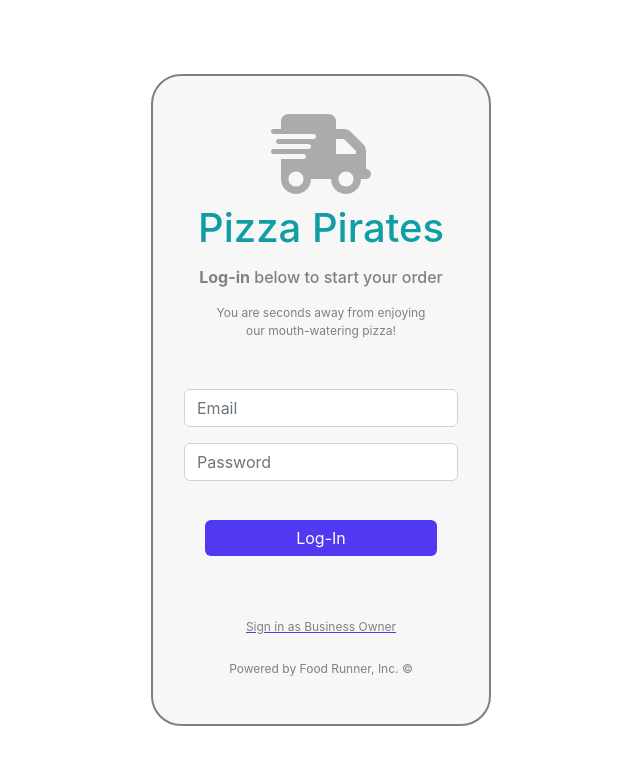
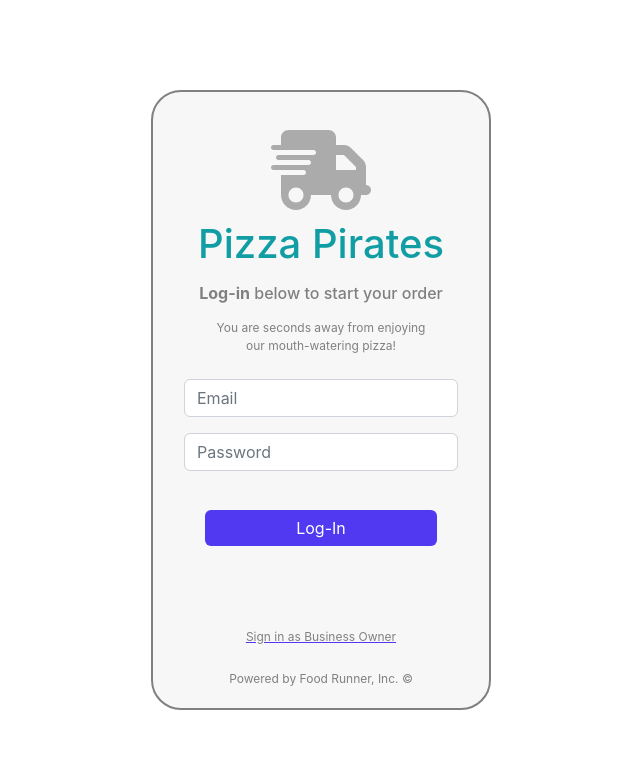
Before and after one commit to EbbaSchmid/Food-Runner-Front, a React (Create React App) app: page /login in a window 1280 px wide. Shown: the top 764 px of the page, without its empty margins (319-959 px from the left). Built offline with nearby package versions, Linux system fonts and the light colour scheme; no server answers.

Commit message:
updates styling

```diff
--- a/src/components/LoginForm/LoginForm.jsx
+++ b/src/components/LoginForm/LoginForm.jsx
@@ -30,7 +30,7 @@ const LoginForm = props => {
 
   return (
     <>
-    <div className="main-body">
+    <div className="main-body" style={{marginTop: '20px'}}>
     <div className="text-center mt-2">
       <img src="./truck-fast-solid.svg" alt="Pizza Truck Logo"/>
     </div>
@@ -68,6 +68,7 @@ const LoginForm = props => {
       </div>
       <div className="mt-3" style={{width:'85%'}}>
         <button type="submit" className="btn btn-success" id={styles['login-b']}>Log-In</button>
+        <p>{props.message}</p>
       </div>
       <div className="mt-5">
       <Link to="/admin" style={{ textDecoration: 'underline #5139F2' }}>
--- a/src/components/LoginForm/LoginForm.module.css
+++ b/src/components/LoginForm/LoginForm.module.css
@@ -4,7 +4,7 @@
   justify-content: center;
   align-items: center;
   margin-bottom: 0px;
-  min-height: 45vh;
+  min-height: 40vh;
 }
 
 .label,
--- a/src/components/SignupForm/SignupForm.jsx
+++ b/src/components/SignupForm/SignupForm.jsx
@@ -92,12 +92,12 @@ const SignupForm = props => {
           onChange={handleChange}
         />
       </div>
-      <div className="mt-3" style={{width: '100%'}}>
+      <div className="mt-3" style={{width: '90%'}}>
         <button type="submit" disabled={isFormInvalid()} className="btn btn-success mt-3" id={styles['sign-b']}>
           Sign-Up
         </button>
       </div>
-      <p className='mt-2'>Powered by Food Runner, Inc. ©</p>
+      <p className='mt-2' style={{paddingBottom: '10px'}}>Powered by Food Runner, Inc.©</p>
     </form>
   )
 }
--- a/src/components/SignupForm/SignupForm.module.css
+++ b/src/components/SignupForm/SignupForm.module.css
@@ -3,7 +3,7 @@
   flex-flow: column nowrap;
   justify-content: center;
   align-items: center;
-
+  width: 80%;
 }
 
 .label,
@@ -13,6 +13,7 @@
 
 .inputContainer {
   margin-bottom: 1rem;
+  width: 90%;
 }
 
 #sign-b {
--- a/src/pages/Login/Login.jsx
+++ b/src/pages/Login/Login.jsx
@@ -12,13 +12,12 @@ const LoginPage = props => {
   return (
     <main className={styles.container}>
 
-
-
-       <p>{message}</p>
       <LoginForm
         handleSignupOrLogin={props.handleSignupOrLogin}
         updateMessage={updateMessage}
+        message={message}
       />
+
     </main>
   )
 }
--- a/src/pages/Signup/Signup.jsx
+++ b/src/pages/Signup/Signup.jsx
@@ -16,7 +16,7 @@ const Signup = props => {
     </div>
       <h1>Pizza Pirates</h1>
       <h6 className='mt-1'><strong>Sign-up</strong> below to order!</h6>
-      <p className='mt-3' style={{width: '90%'}}>You are seconds away from enjoying<br />our mouth-watering pizza!</p>
+      <p className='mt-3' style={{width: '80%'}}>You are seconds away from enjoying<br />our mouth-watering pizza!</p>
       <SignupForm {...props} updateMessage={updateMessage} />
     </main>
   )
```
